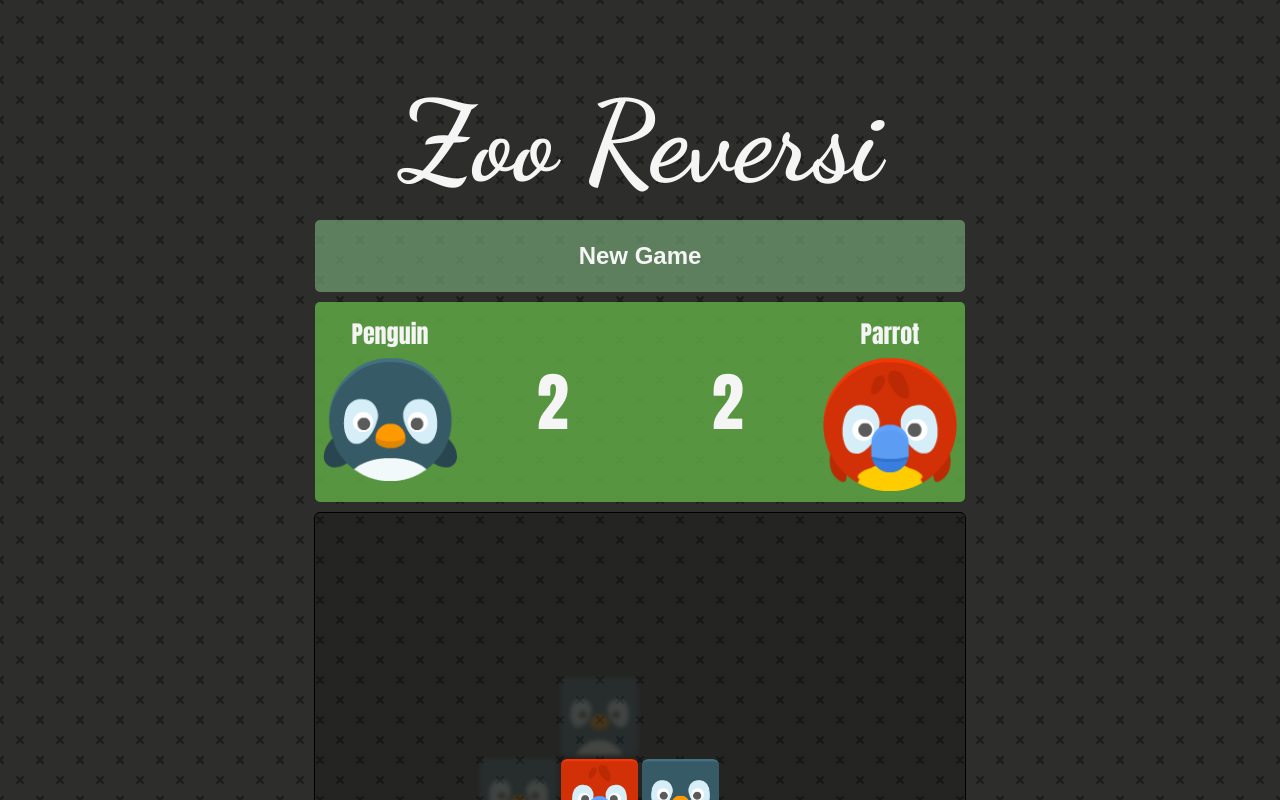
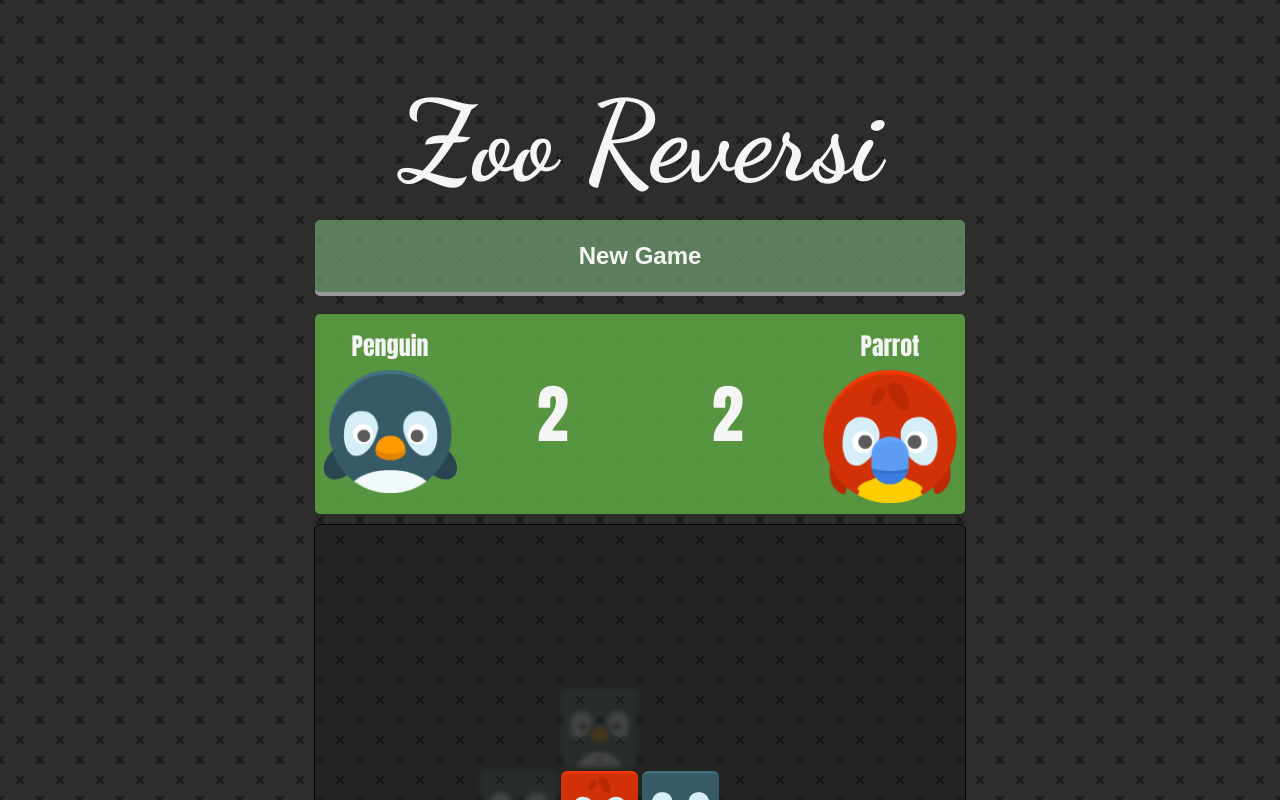
Before and after one commit to snailcodes/zoo-reversi, an Angular app: page / in a window 1280 px wide. Shown: the top 800 px of the page. Built offline with nearby package versions, Linux system fonts and the light colour scheme.

Commit message:
new game button design

```diff
--- a/package.json
+++ b/package.json
@@ -1,3 +1,4 @@
+
 {
   "name": "reversi",
   "version": "0.0.0",
@@ -6,7 +7,8 @@
     "start": "ng serve",
     "build": "ng build",
     "watch": "ng build --watch --configuration development",
-    "test": "ng test"
+    "test": "ng test",
+    "deploy": "ng deploy --repo=https://github.com/snailcodes/zoo-reversi.git --base-href=/zoo-reversi/"
   },
   "private": true,
   "dependencies": {
--- a/src/app/board/board.component.scss
+++ b/src/app/board/board.component.scss
@@ -107,6 +107,21 @@ button {
     font-weight: 800;
     font-size: 1.5em;
     cursor: pointer;
+    transition: background-color 1s;
+
+    margin-bottom: 0.5em;
+    box-shadow: 0 4px #999;
+    padding: 15px 25px;
+
+    &:hover {
+        background-color: rgb(45, 78, 40);
+    }
+
+    &:active {
+        background-color: rgb(45, 78, 40);
+        box-shadow: 0 4px #666;
+        transform: translateY(4px);
+    }
 }
 
 .flipped {
```
